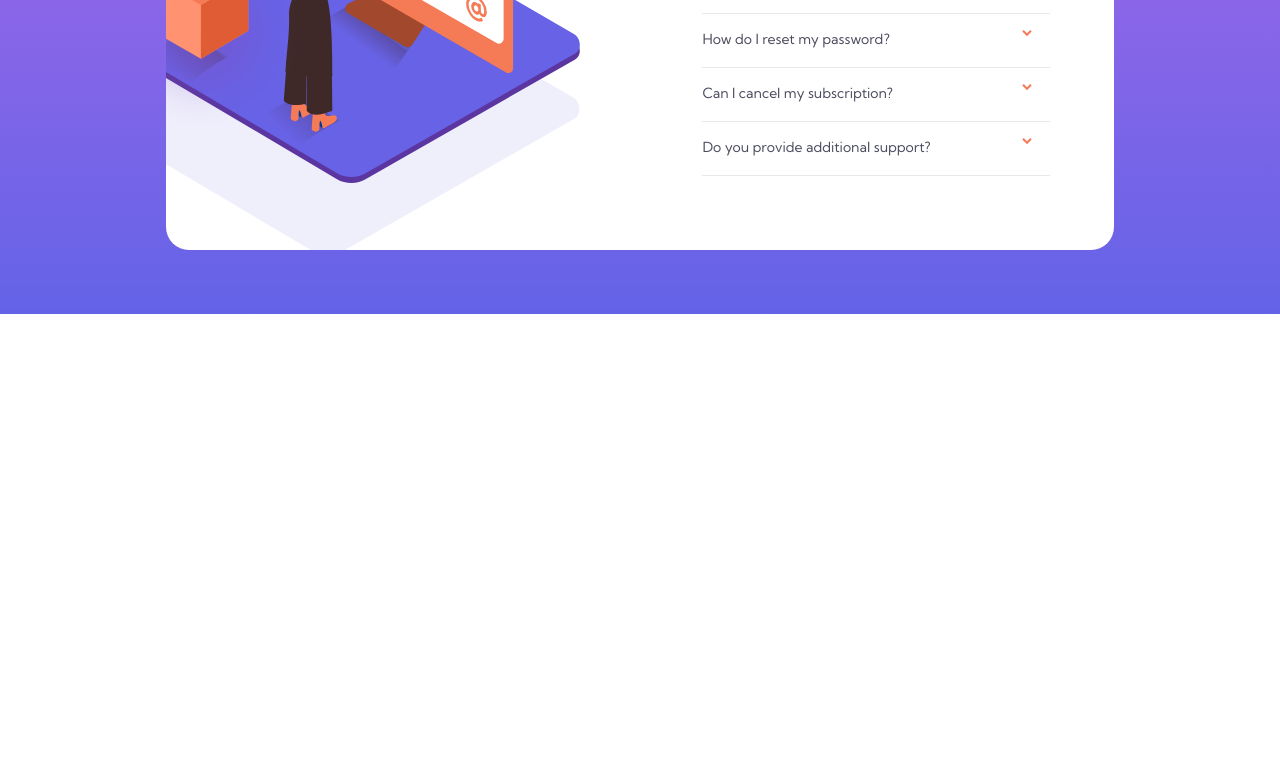
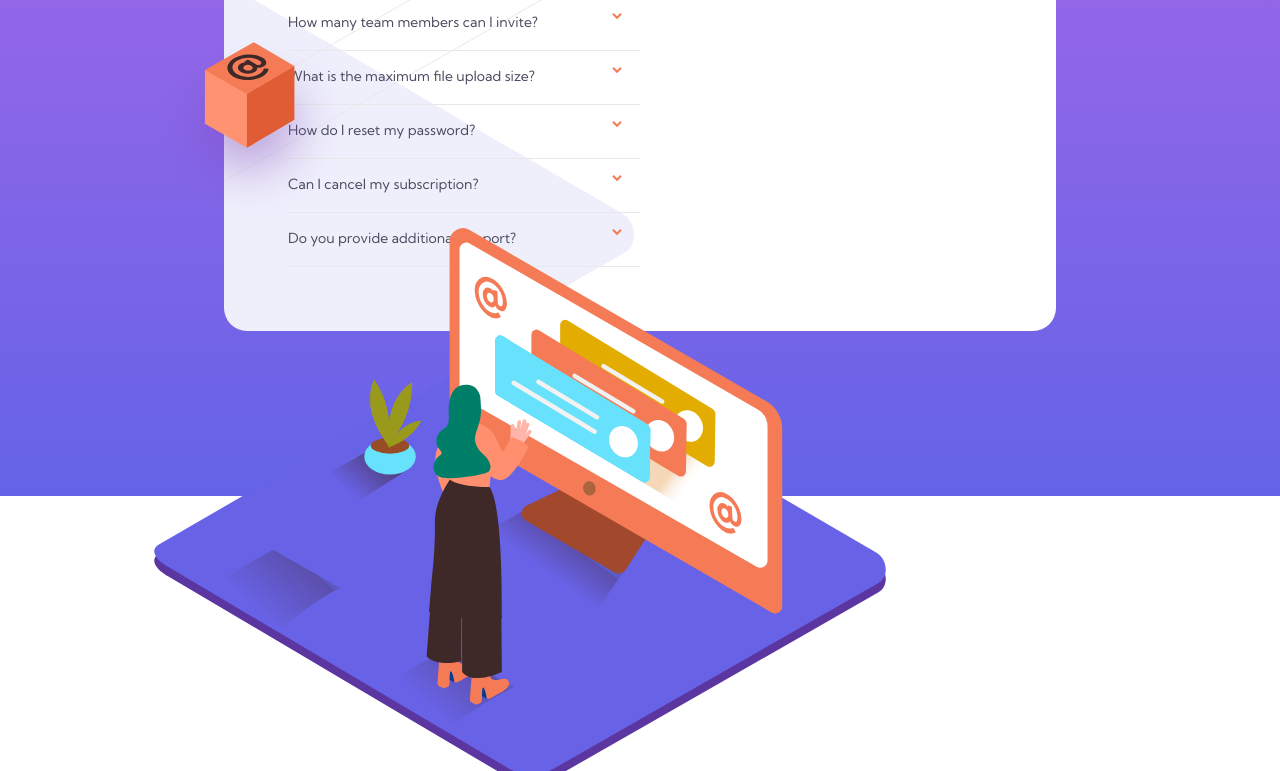
Before and after one commit to Hanka8/FM--faq-accordion, a plain HTML site: page index.html in a window 1280 px wide. Shown: the part 304-1075 px from the top of the page. Before the commit the page ends 800 px from the top, so only its background shows below. Drawn offline with Linux system fonts and the light colour scheme.

Commit message:
Add files via upload

```diff
--- a/styles.css
+++ b/styles.css
@@ -20,29 +20,45 @@ body {
   display: flex;
   justify-content: center;
   align-items: center;
+  min-height: 100vh;
 }
 
 .card {
   background-color: white;
   background-image: url(images/bg-pattern-desktop.svg);
-  background-position: -25% 75%;
-  background-size: 55%;
+  background-position: -555px -300px;
   background-repeat: no-repeat;
   display: flex;
   align-items: center;
-  width: 64%;
-  margin-top: 5%;
-  margin-bottom: 5%;
+  width: 55%;
+  margin: 5% auto;
   border-radius: 23px;
   padding: 5%;
-  overflow: hidden;
   font-family: 'Kumbh Sans', sans-serif;
   font-size: 0.75rem;
+  overflow: hidden;
 }
 
 .pic {
+  position: absolute;
+  left: 12%;
+  top: 43%;
+  z-index: 1;
+}
+
+.teacherBox {
+  right: 17%;
   position: relative;
-  right: 15%;
+
+}
+
+.teacher {
+  width: 110%;
+  position: relative;
+}
+
+.faq {
+  width: 50%;
 }
 
 h2 {
@@ -57,7 +73,6 @@ h2 {
 h1 {
   font-size: 2rem;
   font-weight: 700;
-  filter: drop-shadow(0 5px 2px var(--textLigthGrey));
   padding-bottom: 2rem;
 }
 
@@ -78,18 +93,8 @@ p {
   transition: 2s;
 }
 
-.faq {
-  width: 100%;
-}
-
 .question-text {
   display: none;
-}
-
-.picBox {
-  position: absolute;
-  top: 35%;
-  overflow: visible;
 }
 
 /* ### ACTIVATED CLASSES WHEN CLICKED ### */
```
